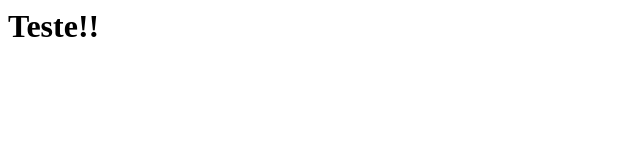
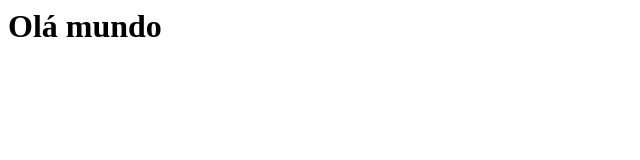
Before and after one commit to ricardovergutz/git-teste, a plain HTML site: page index.html in a window 1280 px wide. Shown: the whole page, without its empty margins (0-640 px from the left). Drawn offline with Linux system fonts and the light colour scheme.

Commit message:
olá mundo

```diff
--- a/index.html
+++ b/index.html
@@ -1 +1 @@
-<h1> Teste!! </h1>
+<h1> Olá mundo </h1>
```
